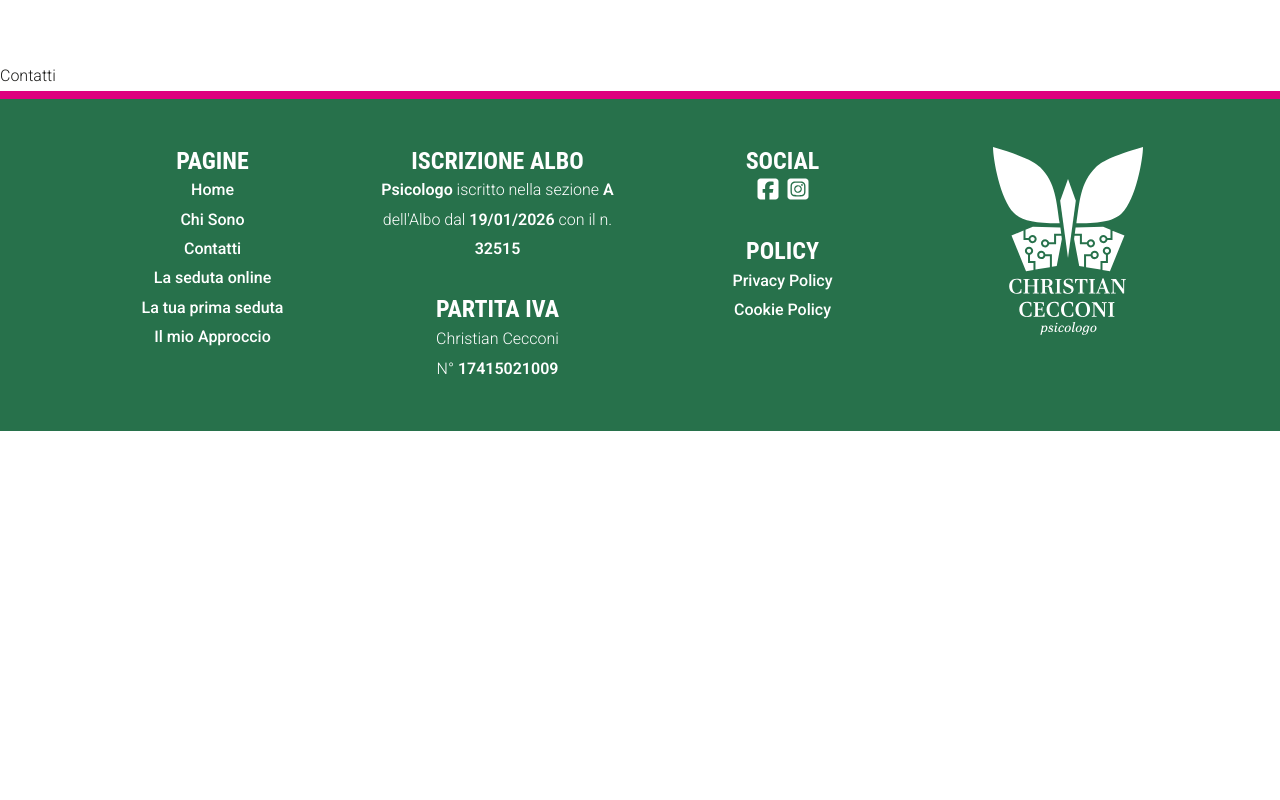
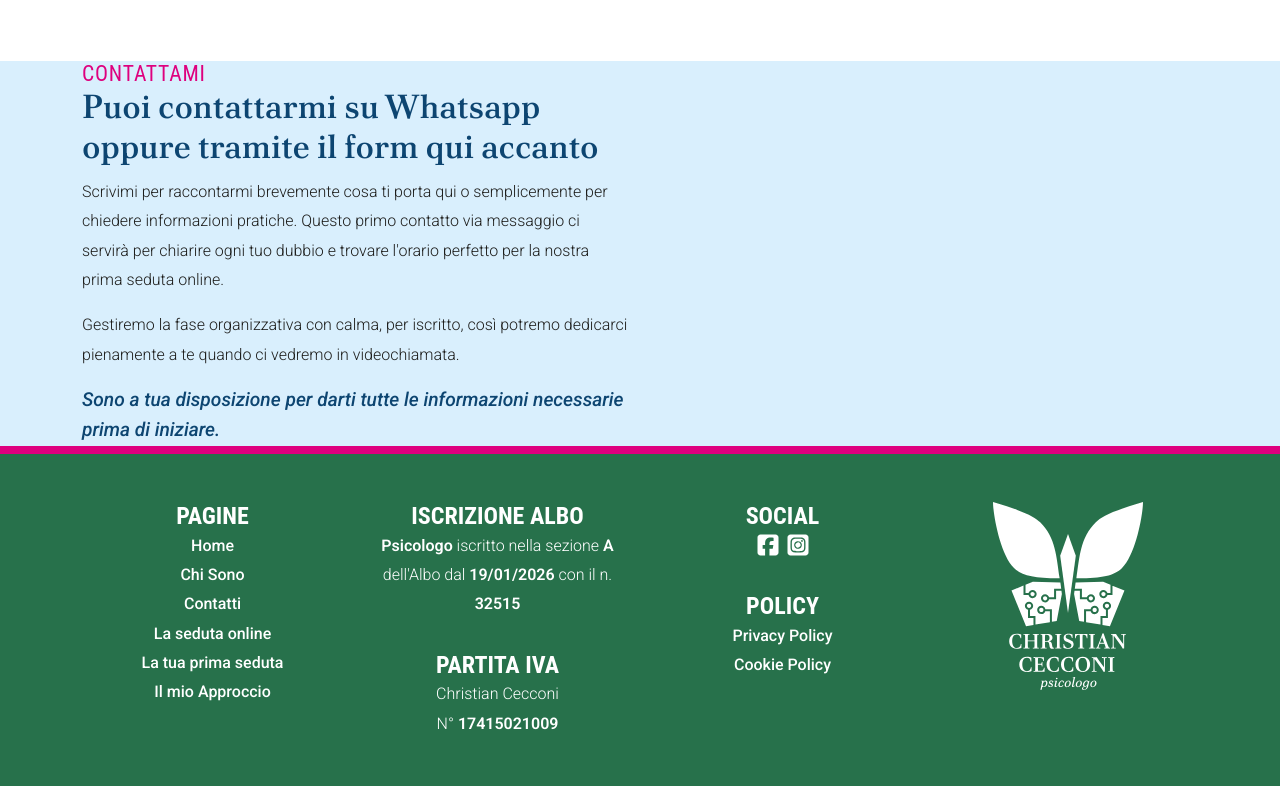
Before and after one commit to giannibussoletti/christiancecconi.it-migration, a React (Vite) app: page /contatti in a window 1280 px wide. Built offline with nearby package versions, Linux system fonts and the light colour scheme; a web font is replaced by a local one.

Commit message:
add basic rules for conctact form

```diff
--- a/src/assets/css/style.scss
+++ b/src/assets/css/style.scss
@@ -249,6 +249,11 @@ em {
   }
 }
 
+//CONTACT FORM
+#contatto-email {
+  background-color: #d9effd;
+}
+
 footer {
   background-color: #27714b;
   color: #fff;
--- a/src/assets/pages/Contatti.tsx
+++ b/src/assets/pages/Contatti.tsx
@@ -1,5 +1,21 @@
+import { Container, Row, Col } from "react-bootstrap"
+import { contattiText, contattiTitle } from "../texts/T_Contatti"
+import TitleSubtitle from "../components/TitleSubtitle"
+
 const Contatti = () => {
-  return <div>Contatti</div>
+  return (
+    <div id="contatto-email">
+      <Container>
+        <Row>
+          <Col>
+            <TitleSubtitle {...contattiTitle} />
+            {contattiText}
+          </Col>
+          <Col></Col>
+        </Row>
+      </Container>
+    </div>
+  )
 }
 
 export default Contatti
--- /dev/null
+++ b/src/assets/texts/T_Contatti.tsx
@@ -0,0 +1,21 @@
+import type { TitledBlock } from "../types"
+
+export const contattiTitle: TitledBlock = {
+  title: "Contattami",
+  content: "Puoi contattarmi su Whatsapp oppure tramite il form qui accanto",
+}
+
+export const contattiText = (
+  <>
+    <p>
+      Scrivimi per raccontarmi brevemente cosa ti porta qui o semplicemente per chiedere
+      informazioni pratiche. Questo primo contatto via messaggio ci servirà per chiarire ogni tuo
+      dubbio e trovare l'orario perfetto per la nostra prima seduta online.
+    </p>
+    <p>
+      Gestiremo la fase organizzativa con calma, per iscritto, così potremo dedicarci pienamente a
+      te quando ci vedremo in videochiamata.
+    </p>
+    <em>Sono a tua disposizione per darti tutte le informazioni necessarie prima di iniziare.</em>
+  </>
+)
```
